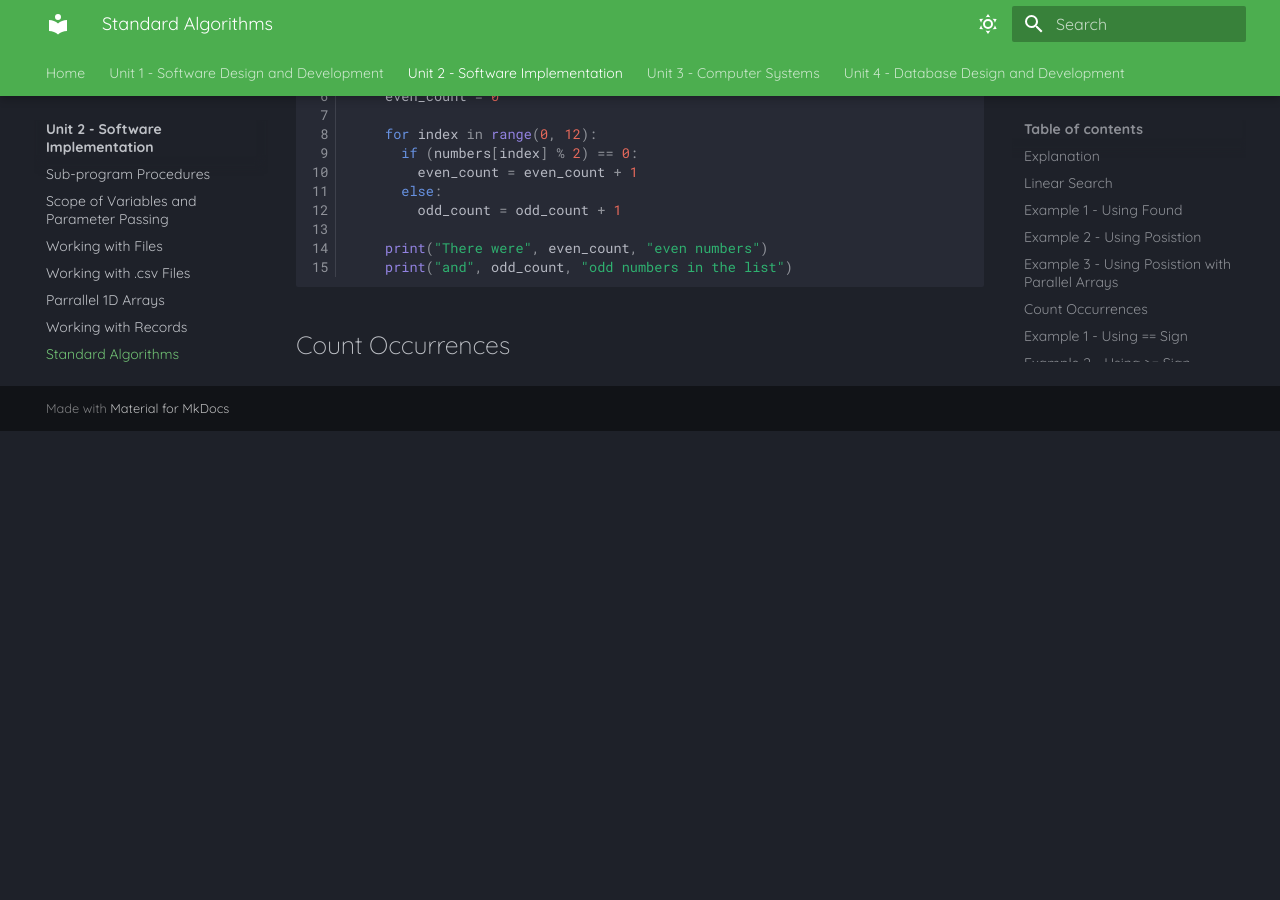
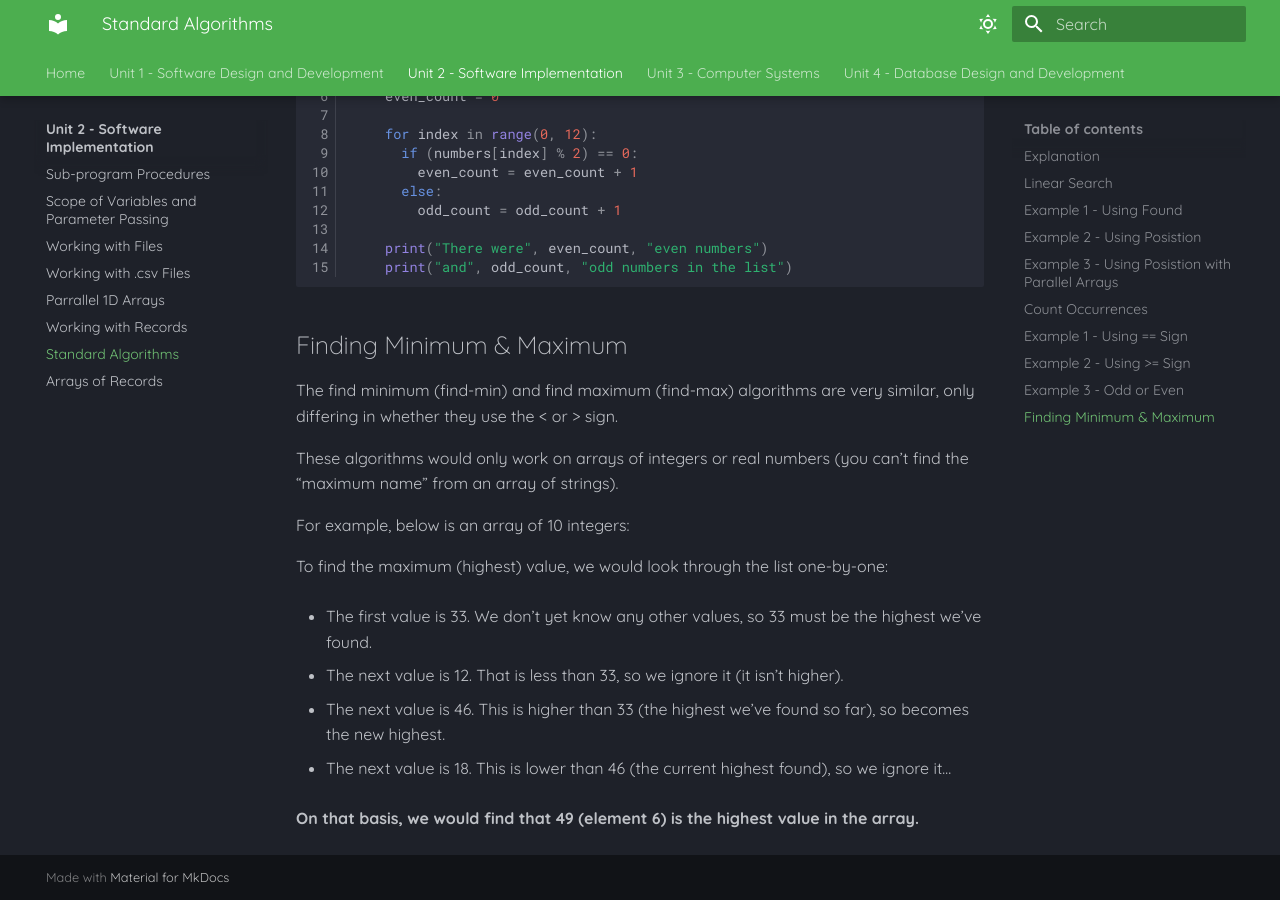
Before and after one commit to Mr-Wood-CS/Higher-Computing-Science-MD-Files, an MkDocs documentation site: the page built from docs/SI/09-Standard-Algorithms.md, in a window 1280 px wide and 900 px high, scrolled down 5282 px. Built offline with MkDocs 1.6.1 and Material for MkDocs 9.7.7, drawn with Linux system fonts in a browser that asks for light colours; before the commit the page ends 5713 px from its top, so only the background shows below that.

Commit message:
Update 09-Standard-Algorithms.md

```diff
--- a/docs/SI/09-Standard-Algorithms.md
+++ b/docs/SI/09-Standard-Algorithms.md
@@ -330,4 +330,22 @@ The example below  asks the user to enter a target. It loops through a list of t
 
     This program has a list of numbers, and counts how many are odd and how many are even, using two counters:
 
-## Count Occurrences
+## Finding Minimum & Maximum
+
+The find minimum (find-min) and find maximum (find-max) algorithms are very similar, only differing in whether they use the < or > sign.
+
+These algorithms would only work on arrays of integers or real numbers (you can’t find the “maximum name” from an array of strings).
+
+For example, below is an array of 10 integers:
+
+To find the maximum (highest) value, we would look through the list one-by-one:
+
+* The first value is 33. We don’t yet know any other values, so 33 must be the highest we’ve found.
+
+* The next value is 12. That is less than 33, so we ignore it (it isn’t higher).
+
+* The next value is 46. This is higher than 33 (the highest we’ve found so far), so becomes the new highest.
+
+* The next value is 18. This is lower than 46 (the current highest found), so we ignore it…
+
+__On that basis, we would find that 49 (element 6) is the highest value in the array.__
```
